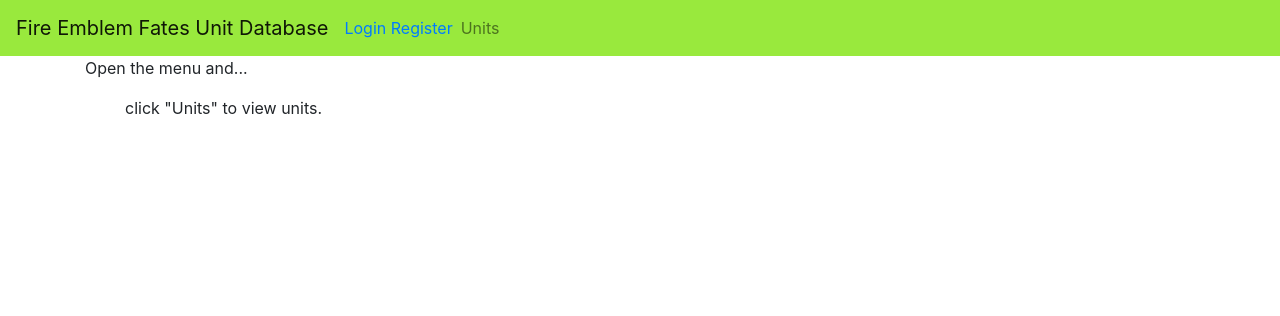
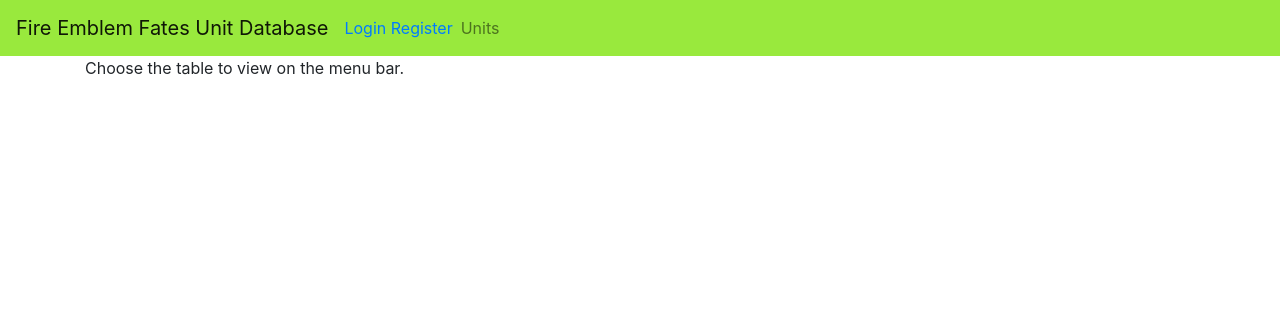
Before and after one commit to JustAGoldeneye/Fire-Emblem-Fates-Unit-Database, a Flask app: page / in a window 1280 px wide. Shown: the top 316 px of the page. Run offline with Flask 2, Linux system fonts and the light colour scheme; some libraries are stand-ins or nearby versions.

Commit message:
UI text edit

```diff
--- a/application/templates/index.html
+++ b/application/templates/index.html
@@ -1,6 +1,5 @@
 {% extends "layout.html" %}
 
 {% block body %}
-  <p>Open the menu and...</p>
-  <p style="text-indent: 40px">click "Units" to view units.</p>
+  <p>Choose the table to view on the menu bar.</p>
  {% endblock %}
```
